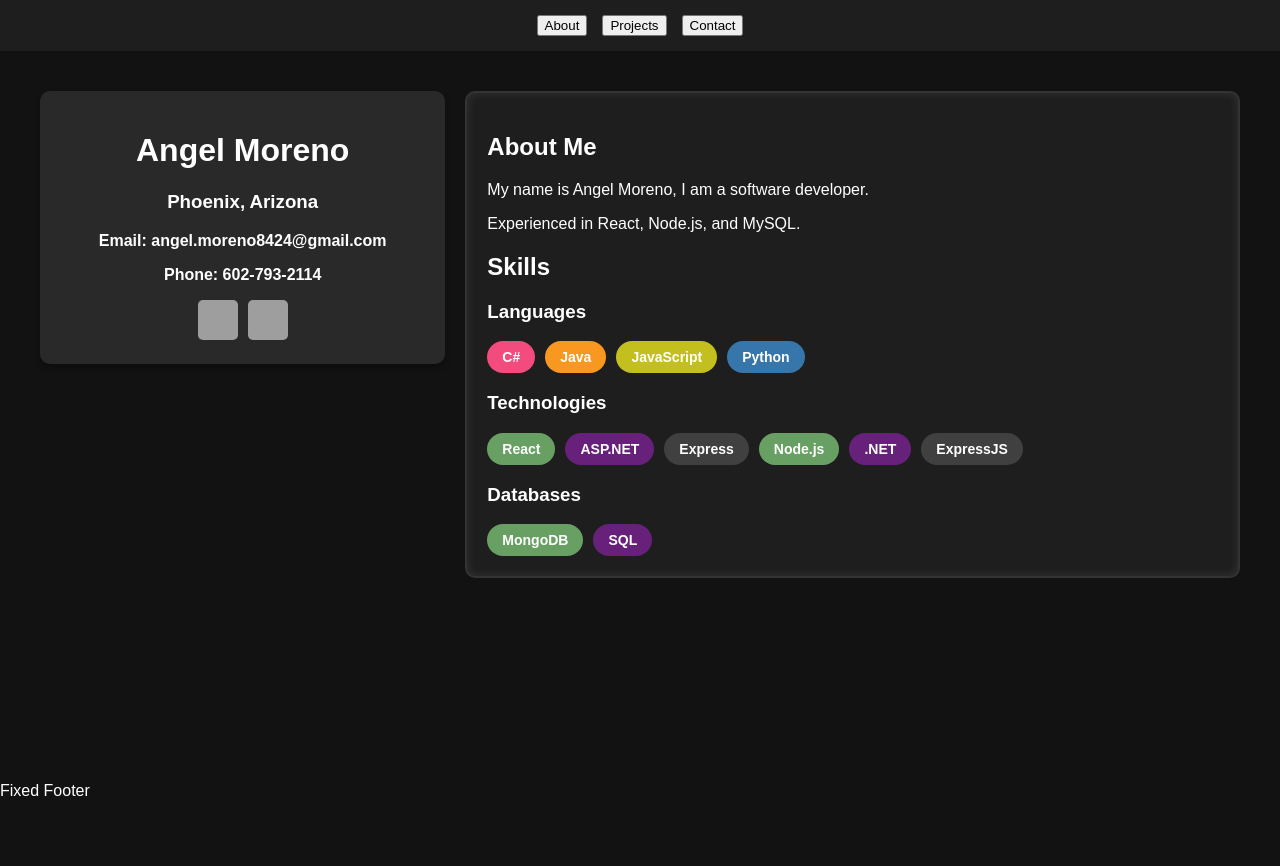
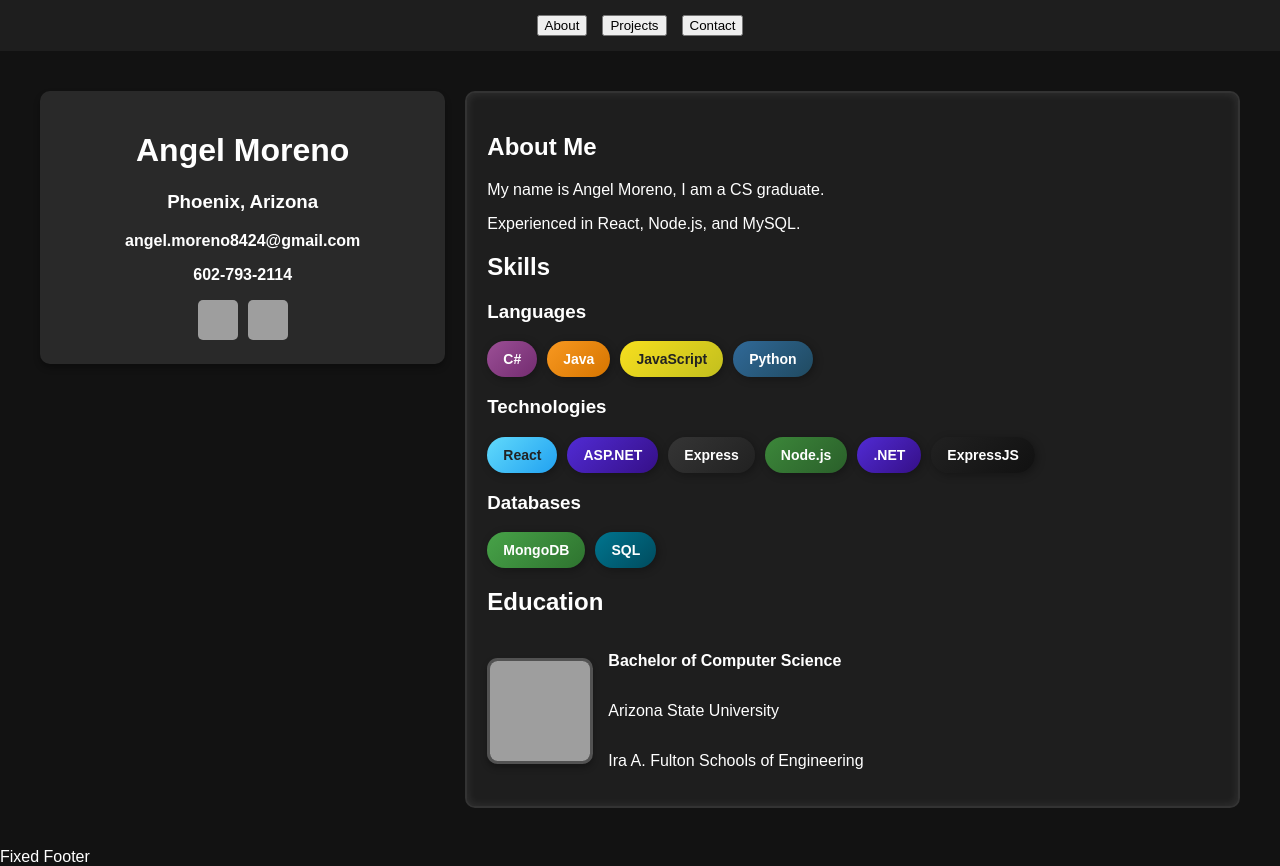
Before and after one commit to AngelMoreno24/Personal-Website, a React (Create React App) app in the folder personal-website/: page / in a window 1280 px wide. Before the commit the page ends 800 px from the top, so only its background shows below. Built offline with nearby package versions, Linux system fonts and the light colour scheme; grey boxes are pictures that could not be loaded.

Commit message:
added education section and improved skill section

```diff
--- a/personal-website/src/App.css
+++ b/personal-website/src/App.css
@@ -106,6 +106,7 @@ body, html {
 
 
 /* Skill Bubbles */
+/* Skill Bubbles */
 .skill-bubbles {
   display: flex;
   flex-wrap: wrap;
@@ -114,11 +115,133 @@ body, html {
 }
 
 .skill-bubble {
-  padding: 8px 15px;
+  padding: 10px 18px;
   border-radius: 20px;
   color: #fff;
   font-weight: bold;
   text-align: center;
   display: inline-block;
   font-size: 14px;
+  box-shadow: 2px 2px 8px rgba(0, 0, 0, 0.3);
+  transition: transform 0.2s, box-shadow 0.2s;
 }
+
+.skill-bubble:hover {
+  transform: scale(1.1);
+  box-shadow: 4px 4px 12px rgba(0, 0, 0, 0.4);
+}
+
+
+
+
+
+
+
+
+
+
+
+
+
+/* Skill Bubbles */
+.skill-bubbles {
+  display: flex;
+  flex-wrap: wrap;
+  gap: 10px;
+  margin-top: 10px;
+}
+
+.skill-bubble {
+  padding: 10px 16px;
+  border-radius: 20px;
+  color: #fff;
+  font-weight: bold;
+  text-align: center;
+  display: inline-block;
+  font-size: 14px;
+  box-shadow: 2px 2px 8px rgba(0, 0, 0, 0.3);
+  transition: transform 0.2s, box-shadow 0.2s;
+  cursor: pointer;
+}
+
+.skill-bubble:hover {
+  transform: scale(1.1);
+  box-shadow: 0 0 12px rgba(255, 255, 255, 0.5);
+}
+
+/* Unique Colors */
+.skill-bubble[data-skill="C#"] {
+  background: linear-gradient(135deg, #9b4f96, #732c70);
+}
+.skill-bubble[data-skill="Java"] {
+  background: linear-gradient(135deg, #f89820, #d67500);
+}
+.skill-bubble[data-skill="JavaScript"] {
+  background: linear-gradient(135deg, #f7df1e, #c2bf1e);
+  color: #222;
+}
+.skill-bubble[data-skill="Python"] {
+  background: linear-gradient(135deg, #306998, #204a60);
+}
+
+.skill-bubble[data-skill="React"] {
+  background: linear-gradient(135deg, #61dafb, #21a1f1);
+  color: #222;
+}
+.skill-bubble[data-skill="ASP.NET"],
+.skill-bubble[data-skill=".NET"] {
+  background: linear-gradient(135deg, #512bd4, #350f87);
+}
+.skill-bubble[data-skill="Express"] {
+  background: linear-gradient(135deg, #353535, #212121);
+}
+.skill-bubble[data-skill="Node.js"] {
+  background: linear-gradient(135deg, #3c873a, #2a5f2a);
+}
+.skill-bubble[data-skill="ExpressJS"] {
+  background: linear-gradient(135deg, #212121, #111);
+}
+
+.skill-bubble[data-skill="MongoDB"] {
+  background: linear-gradient(135deg, #47a248, #2e732f);
+}
+.skill-bubble[data-skill="SQL"] {
+  background: linear-gradient(135deg, #00758f, #004b5e);
+}
+
+
+
+
+
+
+
+
+
+
+
+
+
+
+
+
+/* Profile Picture in Education Section */
+.education-section {
+  display: flex;
+  align-items: center;
+  gap: 15px;
+  margin-top: 15px;
+}
+
+.profile-pic {
+  width: 100px;
+  height: 100px;
+  border-radius: 10%;
+  object-fit: cover;
+  border: 3px solid #525252;
+  box-shadow: 0px 4px 6px rgba(0, 0, 0, 0.3);
+}
+
+.education-text {
+  display: flex;
+  flex-direction: column;
+}
--- a/personal-website/src/App.js
+++ b/personal-website/src/App.js
@@ -5,25 +5,25 @@ import Button from "react-bootstrap/Button";
 function App() {
   const [activeSection, setActiveSection] = useState("About");
 
-  // Define skills with colors
+  // Define skills with unique colors
   const skills = {
     Languages: [
-      { name: "C#", color: "#f34b7d" },
+      { name: "C#", color: "#9b4f96" },
       { name: "Java", color: "#f89820" },
-      { name: "JavaScript", color: "#c2bf1e" },
-      { name: "Python", color: "#3776ab" },
+      { name: "JavaScript", color: "#f7df1e" },
+      { name: "Python", color: "#306998" },
     ],
     Technologies: [
-      { name: "React", color: "#68a063" },
-      { name: "ASP.NET", color: "#68217a" },
-      { name: "Express", color: "#404040" },
-      { name: "Node.js", color: "#68a063" },
-      { name: ".NET", color: "#68217a" },
-      { name: "ExpressJS", color: "#404040" },
+      { name: "React", color: "#61dafb" },
+      { name: "ASP.NET", color: "#512bd4" },
+      { name: "Express", color: "#353535" },
+      { name: "Node.js", color: "#3c873a" },
+      { name: ".NET", color: "#512bd4" },
+      { name: "ExpressJS", color: "#212121" },
     ],
     Databases: [
-      { name: "MongoDB", color: "#68a063" },
-      { name: "SQL", color: "#68217a" },
+      { name: "MongoDB", color: "#47a248" },
+      { name: "SQL", color: "#00758f" },
     ],
   };
 
@@ -48,15 +48,16 @@ function App() {
           <h1>Angel Moreno</h1>
           <h3>Phoenix, Arizona</h3>
 
-          <p>Email: angel.moreno8424@gmail.com</p>
-          <p>Phone: 602-793-2114</p>
+          <p>angel.moreno8424@gmail.com</p>
+          <p>602-793-2114</p>
 
           <div className="social-buttons">
             <a
               href="https://github.com/AngelMoreno24"
               target="_blank"
               rel="noopener noreferrer"
-              className="social-btn">
+              className="social-btn"
+            >
               <img
                 src="https://github.githubassets.com/images/modules/logos_page/GitHub-Mark.png"
                 alt="GitHub"
@@ -68,7 +69,8 @@ function App() {
               href="https://www.linkedin.com/in/angel-moreno-1568b5327/"
               target="_blank"
               rel="noopener noreferrer"
-              className="social-btn">
+              className="social-btn"
+            >
               <img
                 src="https://upload.wikimedia.org/wikipedia/commons/c/ca/LinkedIn_logo_initials.png"
                 alt="LinkedIn"
@@ -82,7 +84,7 @@ function App() {
           {activeSection === "About" && (
             <div>
               <h2>About Me</h2>
-              <p>My name is Angel Moreno, I am a software developer.</p>
+              <p>My name is Angel Moreno, I am a CS graduate.</p>
               <p>Experienced in React, Node.js, and MySQL.</p>
 
               <h2>Skills</h2>
@@ -94,7 +96,7 @@ function App() {
                       <span
                         key={skill.name}
                         className="skill-bubble"
-                        style={{ backgroundColor: skill.color }}
+                        data-skill={skill.name}
                       >
                         {skill.name}
                       </span>
@@ -102,6 +104,20 @@ function App() {
                   </div>
                 </div>
               ))}
+
+              <h2>Education</h2>
+              <div className="education-section">
+                <img
+                  src="https://www.crwflags.com/fotw/images/u/us_u_azs.gif"
+                  alt="Profile"
+                  className="profile-pic"
+                />
+                <div className="education-text">
+                  <p><strong>Bachelor of Computer Science</strong></p>
+                  <p>Arizona State University</p>
+                  <p>Ira A. Fulton Schools of Engineering</p>
+                </div>
+              </div>
             </div>
           )}
 
```
